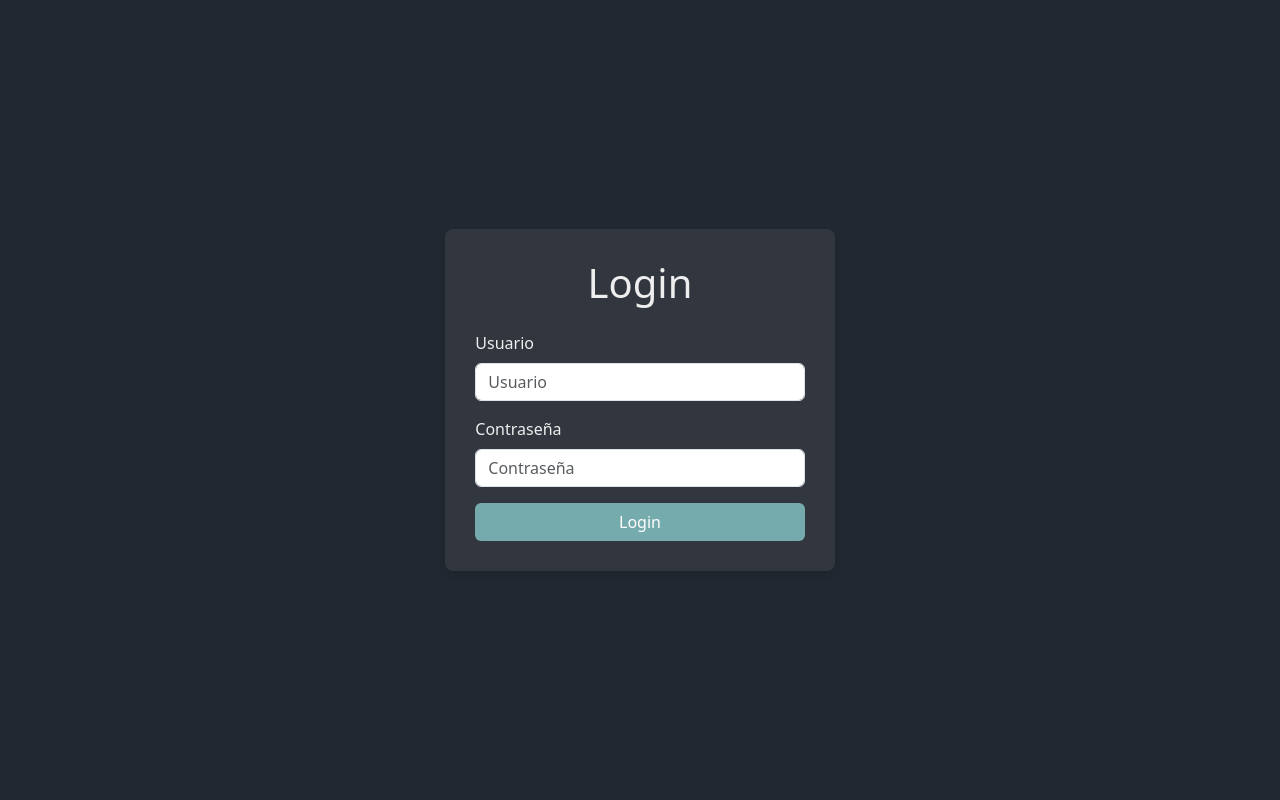
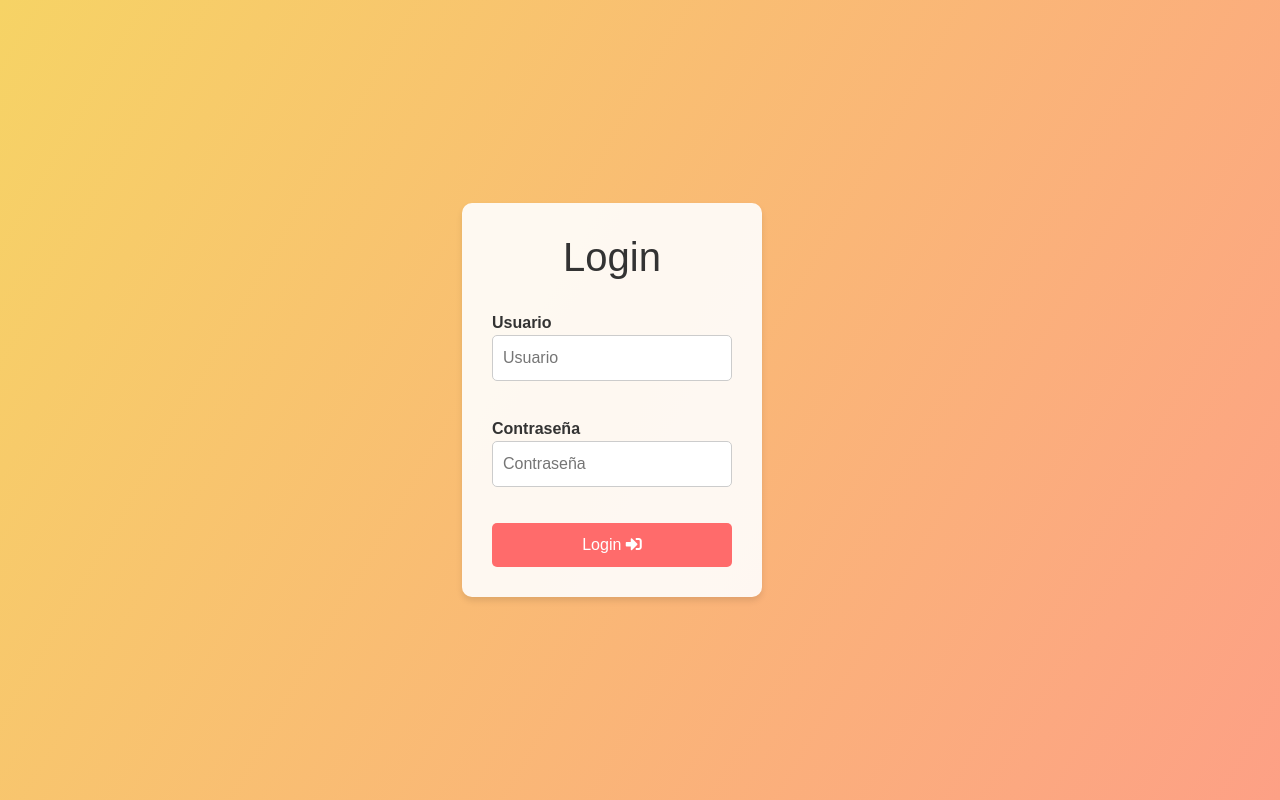
Before and after one commit to BryanTorres18/InventariosTesting, a Django app: page / in a window 1280 px wide. Run offline with Django 4.2, Linux system fonts and the light colour scheme; some libraries are stand-ins or nearby versions.

Commit message:
Mejora Login

```diff
--- a/inventario/templates/signin.html
+++ b/inventario/templates/signin.html
@@ -3,73 +3,87 @@
 <head>
     <meta charset="UTF-8">
     <meta name="viewport" content="width=device-width, initial-scale=1.0">
-    <link href="https://cdn.jsdelivr.net/npm/bootstrap@5.3.3/dist/css/bootstrap.min.css" rel="stylesheet">
-    <script src="https://cdn.jsdelivr.net/npm/sweetalert2@11"></script>
     <title>Login</title>
+    <link rel="stylesheet" href="https://cdn.jsdelivr.net/npm/bootstrap@5.3.3/dist/css/bootstrap.min.css">
+    <link rel="stylesheet" href="https://cdnjs.cloudflare.com/ajax/libs/font-awesome/5.15.4/css/all.min.css">
     <style>
-        html, body {
-            height: 100%;
+        body {
+            background-image: linear-gradient(120deg, #f6d365 0%, #fda085 100%);
+            height: 100vh;
             margin: 0;
-            padding: 0;
-            background-color: #222831;
+            display: flex;
+            justify-content: center;
+            align-items: center;
+            font-family: Arial, sans-serif;
         }
 
         .form-container {
-            background-color: #31363F;
+            background-color: rgba(255, 255, 255, 0.9);
             padding: 30px;
-            border-radius: 8px;
+            border-radius: 10px;
             box-shadow: 0 4px 6px rgba(0, 0, 0, 0.1);
-            color: #EEEEEE;
+            color: #333;
+            width: 300px;
+            max-width: 100%;
         }
 
-        .btn-primary {
-            background-color: #76ABAE;
-            border-color: transparent;
+        .form-container h1 {
+            text-align: center;
+            color: #333;
+            margin-bottom: 30px;
         }
 
-        .btn-primary:hover {
-            background-color: #153448;
+        .form-container label {
+            font-weight: bold;
+        }
+
+        .form-container input[type="text"],
+        .form-container input[type="password"] {
+            width: 100%;
+            padding: 10px;
+            margin-bottom: 20px;
+            border: 1px solid #ccc;
+            border-radius: 5px;
+            box-sizing: border-box;
+        }
+
+        .form-container button[type="submit"] {
+            width: 100%;
+            padding: 10px;
+            background-color: #ff6b6b;
+            color: #fff;
+            border: none;
+            border-radius: 5px;
+            cursor: pointer;
+            transition: background-color 0.3s ease;
+        }
+
+        .form-container button[type="submit"]:hover {
+            background-color: #e63946;
         }
     </style>
 </head>
-<body class="d-flex align-items-center justify-content-center" style="padding: 20px;">
-    <div class="container-fluid">
+<body>
+<div class="container">
     <div class="row justify-content-center">
         <div class="col-md-6 col-lg-4">
             <div class="form-container">
-                    <h1 class="text-center mb-4">Login</h1>
+                <h1>Login</h1>
                 <form action="/signin/" method="POST">
                     {% csrf_token %}
                     <div class="mb-3">
-                            <label for="usuario" class="form-label">Usuario</label>
-                            <input type="text" class="form-control" id="usuario" name="usuario" placeholder="Usuario" required>
+                        <label for="usuario">Usuario</label>
+                        <input type="text" id="usuario" name="usuario" placeholder="Usuario" required>
                     </div>
                     <div class="mb-3">
-                            <label for="contrasena" class="form-label">Contraseña</label>
-                            <input type="password" class="form-control" id="contrasena" name="contrasena" placeholder="Contraseña" required>
+                        <label for="contrasena">Contraseña</label>
+                        <input type="password" id="contrasena" name="contrasena" placeholder="Contraseña" required>
                     </div>
-                        <div class="d-grid gap-2">
-                            <button type="submit" class="btn btn-primary">Login</button>
-                        </div>
+                    <button type="submit">Login <i class="fas fa-sign-in-alt"></i></button>
                 </form>
             </div>
         </div>
     </div>
 </div>
-
-    <script>
-        document.addEventListener('DOMContentLoaded', function () {
-            {% if messages %}
-                {% for message in messages %}
-                    Swal.fire({
-                        icon: '{{ message.tags }}',
-                        title: '{{ message }}',
-                        showConfirmButton: true,
-                        timer: 5000
-                    });
-                {% endfor %}
-            {% endif %}
-        });
-    </script>
 </body>
 </html>
```
Lines whose indentation alone changed are shown as unchanged.
